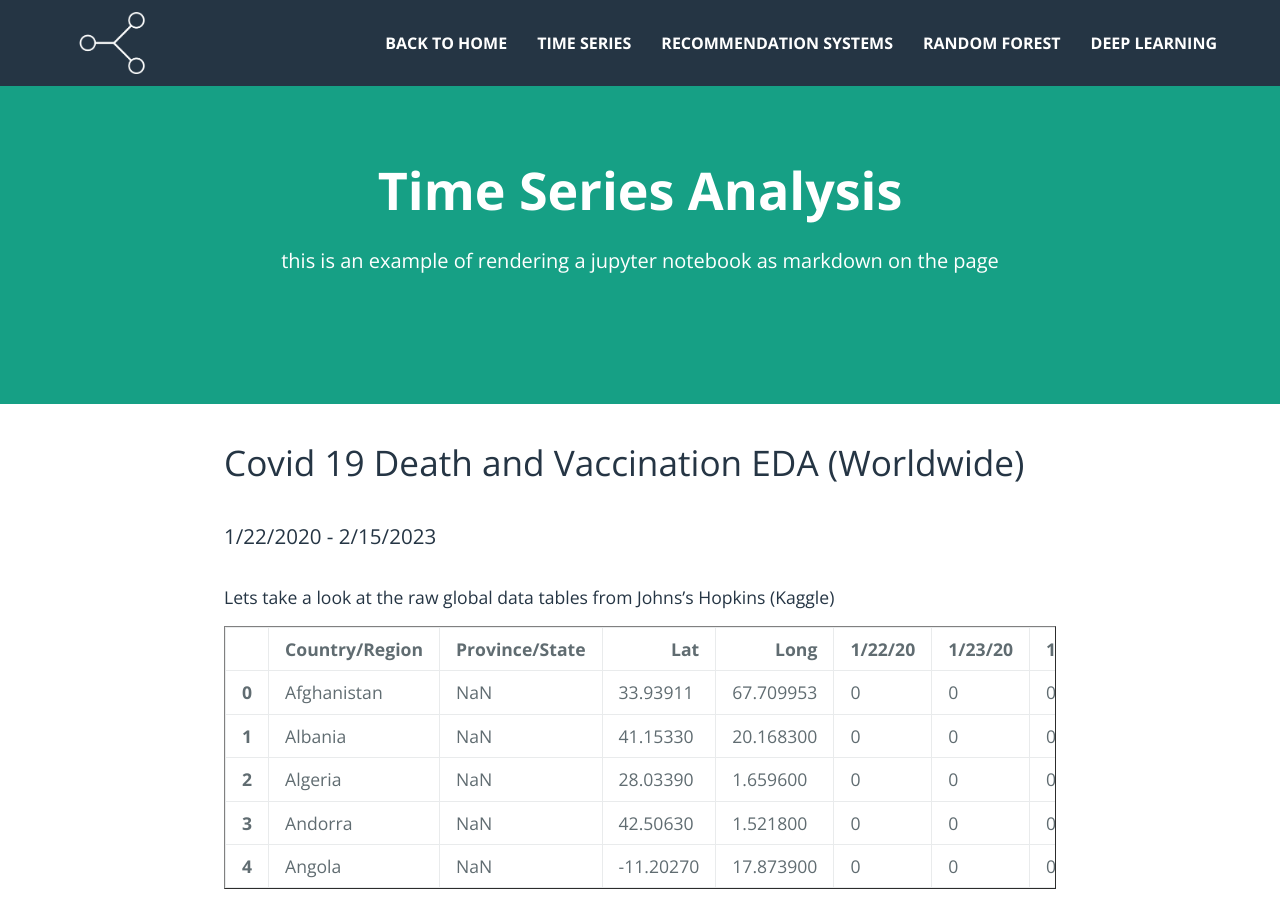
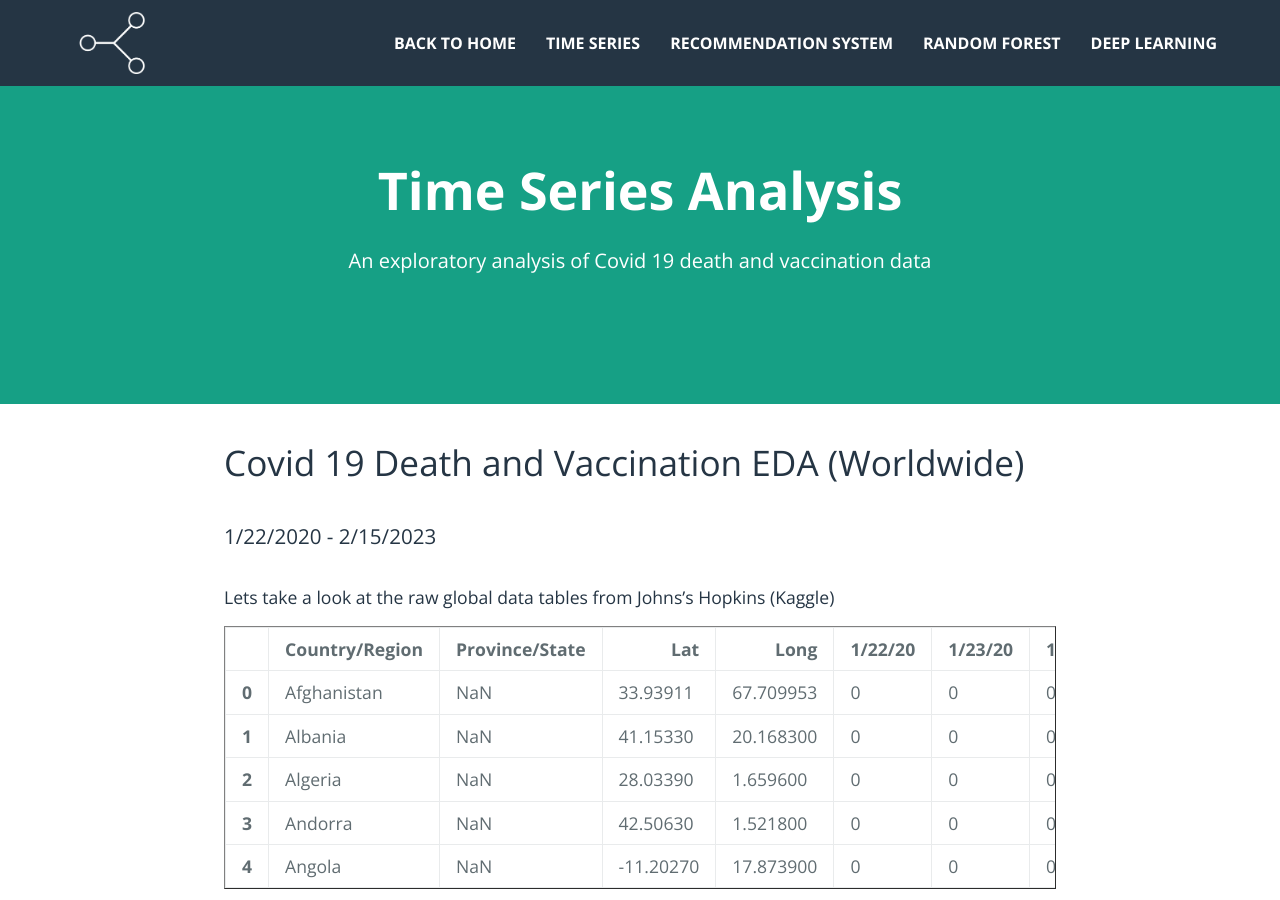
Before and after one commit to benjamin-j-cooper/benjamin-j-cooper.github.io, a Jekyll site: the page built from docs/tsa.md, in a window 1280 px wide and 900 px high. Built offline with Jekyll 4.4.1, drawn with Linux system fonts in a browser that asks for light colours; nearby versions of some CDN libraries.

Commit message:
updated project descriptions

```diff
--- a/docs/_includes/nav.html
+++ b/docs/_includes/nav.html
@@ -13,7 +13,7 @@
 
             <li><a  class="text-uppercase " href="https://www.benjaminjcooper.com">Back to Home</a></li>
             <li><a  class="text-uppercase " href="./tsa">Time Series</a></li>
-            <li><a  class="text-uppercase " href="./rs">Recommendation Systems</a></li>
+            <li><a  class="text-uppercase " href="./rs">Recommendation System</a></li>
             <li><a  class="text-uppercase " href="rf">Random Forest</a></li>
             <li><a  class="text-uppercase " href="dl">Deep Learning</a></li>
         </ul>
--- a/docs/tsa.md
+++ b/docs/tsa.md
@@ -1,7 +1,7 @@
 ---
 layout: default
 title: Time Series Analysis
-description: this is an example of rendering a jupyter notebook as markdown on the page
+description: An exploratory analysis of Covid 19 death and vaccination data
 ---
 
 {% include projects/tsa_project.md %}
```
Also changed, not shown: docs/rs.md (+1 -1 lines).
